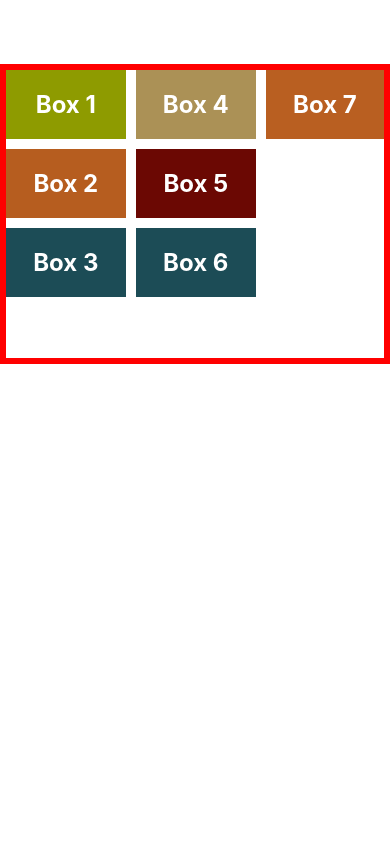
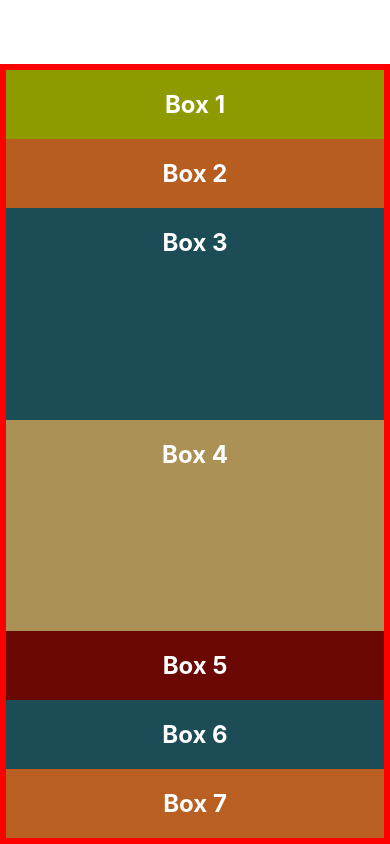
Before and after one commit to anhartasman/rn_layout, a React Native app: screen / in a window 390 px wide. Built offline with nearby package versions, Linux system fonts and the light colour scheme.

Commit message:
Flex Basis

```diff
--- a/App.js
+++ b/App.js
@@ -24,6 +24,8 @@ export default function App() {
       <Box
         style={{
           backgroundColor: "#1c4c56",
+          flexBasis: 120,
+          flex: 1,
         }}
       >
         Box 3
@@ -31,6 +33,8 @@ export default function App() {
       <Box
         style={{
           backgroundColor: "#ab9156",
+          height: 140,
+          flex: 1,
         }}
       >
         Box 4
@@ -62,12 +66,7 @@ export default function App() {
 
 const styles = StyleSheet.create({
   container: {
-    // flex: 1,
-    height: 300,
-    flexWrap: "wrap",
-    // rowGap: 20,
-    // columnGap: 30,
-    gap: 10,
+    flex: 1,
     marginTop: 64,
     borderWidth: 6,
     borderColor: "red",
```
